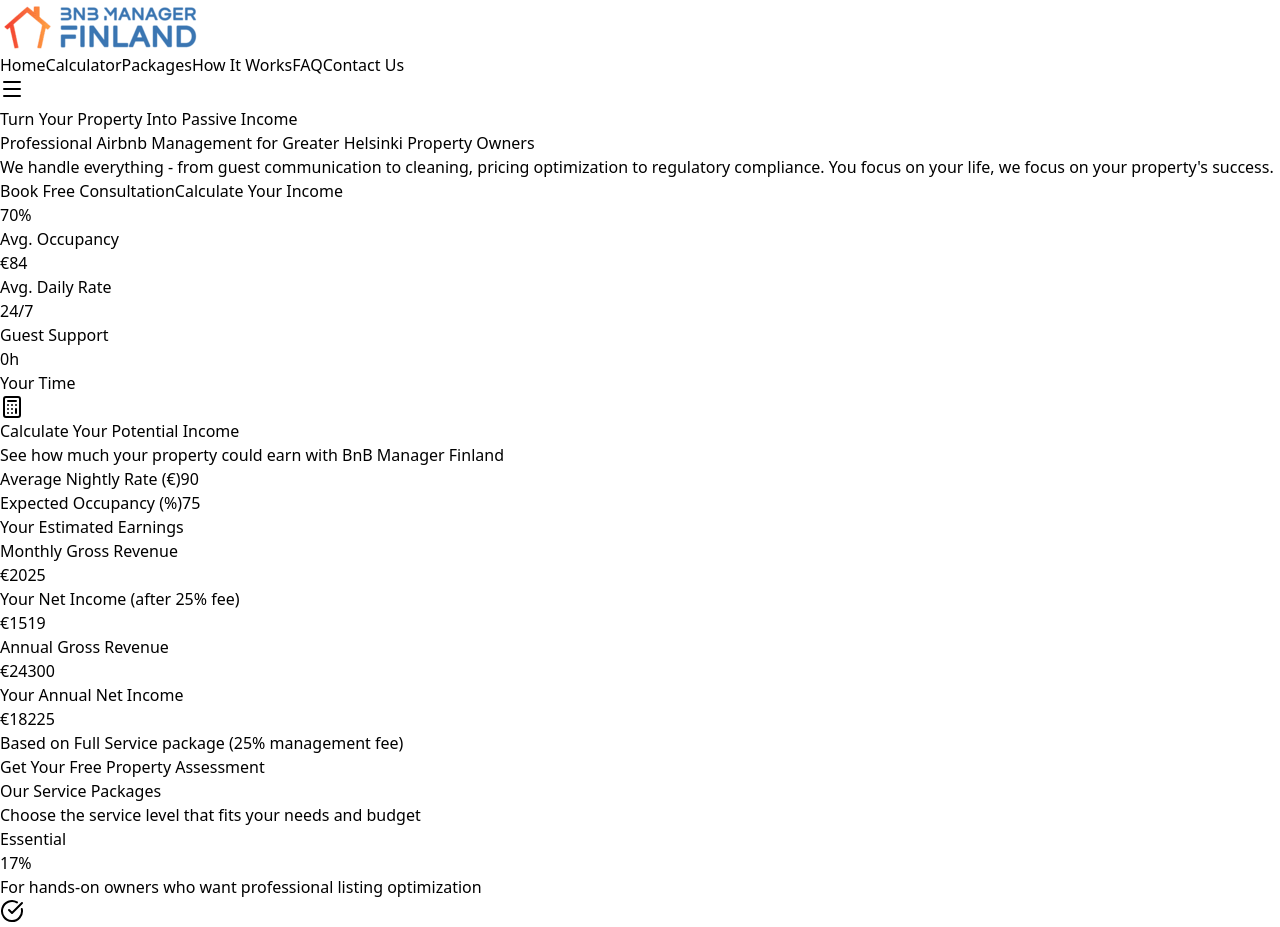
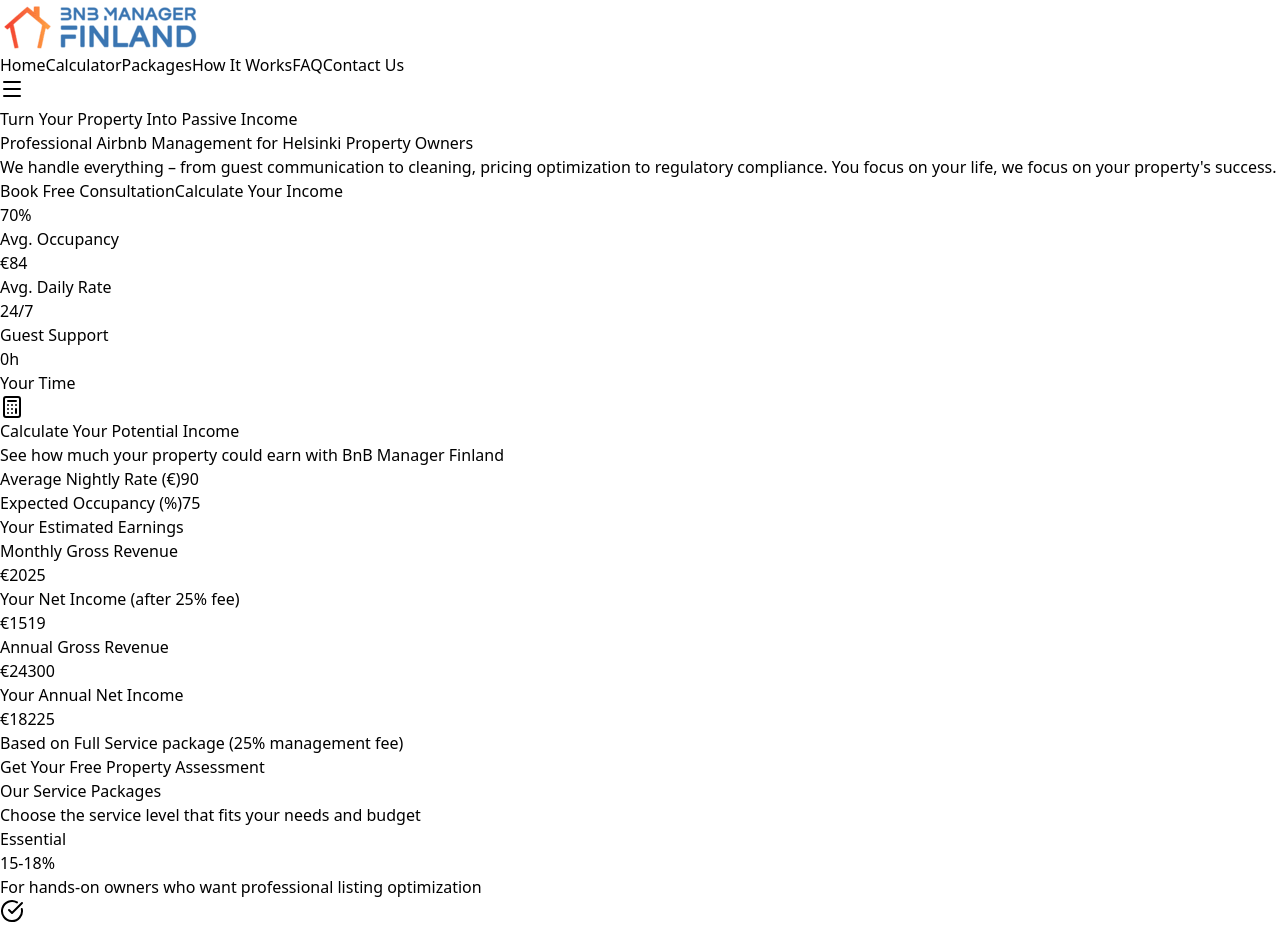
Before and after one commit to masrazu/bnbmanager, a React (Vite) app: page / in a window 1280 px wide. Shown: the top 927 px of the page. Built offline with nearby package versions, Linux system fonts and the light colour scheme.

Commit message:
Change of bg color

```diff
--- a/src/App.jsx
+++ b/src/App.jsx
@@ -80,7 +80,7 @@ const BnBManagerFinland = () => {
   const packages = [
     {
       name: 'Essential',
-      price: '17%',
+      price: '15-18%',
       description: 'For hands-on owners who want professional listing optimization',
       features: [
         'Listing optimization on Airbnb & Booking.com',
@@ -94,7 +94,7 @@ const BnBManagerFinland = () => {
     },
     {
       name: 'Full Service',
-      price: '30%',
+      price: '22-28%',
       description: 'Completely hands-off – we handle everything',
       features: [
         'Everything in Essential package',
@@ -111,7 +111,7 @@ const BnBManagerFinland = () => {
     },
     {
       name: 'Premium',
-      price: '50%',
+      price: '30-35%',
       description: 'White-glove service with maximum revenue optimization',
       features: [
         'Everything in Full Service package',
@@ -228,16 +228,16 @@ const BnBManagerFinland = () => {
       </nav>
 
       {/* 1. Hero Section - Turn Your Property Into Passive Income */}
-      <section id="home" className="pt-20 pb-32 px-4 sm:px-6 lg:px-8 bg-white">
+      <section id="home" className="pt-20 pb-32 px-4 sm:px-6 lg:px-8 bg-gradient-to-b from-blue-50 to-white">
         <div className="max-w-7xl mx-auto text-center">
           <h1 className="text-5xl md:text-6xl font-bold text-gray-900 mb-6">
             Turn Your Property Into <span className="text-orange-500">Passive Income</span>
           </h1>
           <p className="text-xl md:text-2xl text-gray-600 mb-8 max-w-3xl mx-auto">
-            Professional Airbnb Management for Greater Helsinki Property Owners
+            Professional Airbnb Management for Helsinki Property Owners
           </p>
           <p className="text-lg text-gray-600 mb-10 max-w-2xl mx-auto">
-            We handle everything - from guest communication to cleaning, pricing optimization to regulatory compliance. You focus on your life, we focus on your property's success.
+            We handle everything – from guest communication to cleaning, pricing optimization to regulatory compliance. You focus on your life, we focus on your property's success.
           </p>
           <div className="flex flex-col sm:flex-row gap-4 justify-center">
             <button onClick={() => scrollToSection('contact')} className="bg-orange-500 text-white px-8 py-4 rounded-lg text-lg font-semibold hover:bg-orange-600 transition shadow-lg">
@@ -271,7 +271,7 @@ const BnBManagerFinland = () => {
       </section>
 
       {/* 2. Revenue Calculator - Calculate Your Potential Income */}
-      <section id="calculator" className="py-20 bg-gradient-to-br from-orange-50 via-blue-50 to-indigo-50 px-4 sm:px-6 lg:px-8">
+      <section id="calculator" className="py-20 bg-gradient-to-br from-orange-50 via-amber-50 to-yellow-50 px-4 sm:px-6 lg:px-8">
         <div className="max-w-4xl mx-auto">
           <div className="text-center mb-12">
             <Calculator className="h-16 w-16 text-orange-500 mx-auto mb-4" />
@@ -422,7 +422,7 @@ const BnBManagerFinland = () => {
       </section>
 
       {/* 5. Testimonials - What Our Clients Say */}
-      <section className="py-20 bg-gradient-to-br from-blue-100 via-blue-50 to-indigo-50 px-4 sm:px-6 lg:px-8">
+      <section className="py-20 bg-gradient-to-br from-blue-50 via-indigo-50 to-blue-100 px-4 sm:px-6 lg:px-8">
         <div className="max-w-7xl mx-auto">
           <h2 className="text-4xl font-bold text-center text-gray-900 mb-4">What Our Clients and Customers Say</h2>
           <p className="text-xl text-gray-600 text-center mb-16">Real results from real property owners in Helsinki</p>
@@ -445,7 +445,7 @@ const BnBManagerFinland = () => {
       </section>
 
       {/* 6. FAQ - Frequently Asked Questions */}
-      <section id="faq" className="py-20 bg-gradient-to-br from-white via-gray-50 to-blue-50 px-4 sm:px-6 lg:px-8">
+      <section id="faq" className="py-20 bg-white px-4 sm:px-6 lg:px-8">
         <div className="max-w-4xl mx-auto">
           <div className="text-center mb-12">
             <HelpCircle className="h-16 w-16 text-orange-500 mx-auto mb-4" />
@@ -455,7 +455,7 @@ const BnBManagerFinland = () => {
 
           <div className="space-y-4">
             {faqs.map((faq, index) => (
-              <div key={index} className="bg-blue-50 rounded-lg shadow-md p-6">
+              <div key={index} className="bg-gray-50 rounded-lg shadow-md p-6">
                 <h3 className="text-lg font-bold text-gray-900 mb-2">{faq.q}</h3>
                 <p className="text-gray-600">{faq.a}</p>
               </div>
@@ -473,7 +473,7 @@ const BnBManagerFinland = () => {
       </section>
 
       {/* 7. Contact Form - Ready to Get Started? */}
-      <section id="contact" className="py-20 bg-gradient-to-br from-indigo-50 via-blue-50 to-white px-4 sm:px-6 lg:px-8">
+      <section id="contact" className="py-20 bg-gradient-to-br from-orange-50 via-amber-50 to-white px-4 sm:px-6 lg:px-8">
         <div className="max-w-5xl mx-auto">
           <div className="text-center mb-12">
             <Phone className="h-16 w-16 text-orange-500 mx-auto mb-4" />
@@ -520,7 +520,7 @@ const BnBManagerFinland = () => {
                 </div>
               </div>
 
-              <div className="mt-8 bg-blue-50 rounded-lg p-6">
+              <div className="mt-8 bg-orange-50 rounded-lg p-6">
                 <h4 className="font-bold text-gray-900 mb-3">What to Expect:</h4>
                 <ul className="space-y-2 text-gray-700">
                   <li className="flex items-start">
@@ -691,7 +691,7 @@ const BnBManagerFinland = () => {
             <div>
               <h4 className="font-bold mb-4">Contact</h4>
               <ul className="space-y-2 text-gray-400">
-                <li>+258 44 9866 440</li>
+                <li>+358 44 9866 440</li>
                 <li>bnbmanager.fi@gmail.com</li>
                 <li>Helsinki, Espoo, Vantaa</li>
               </ul>
```
